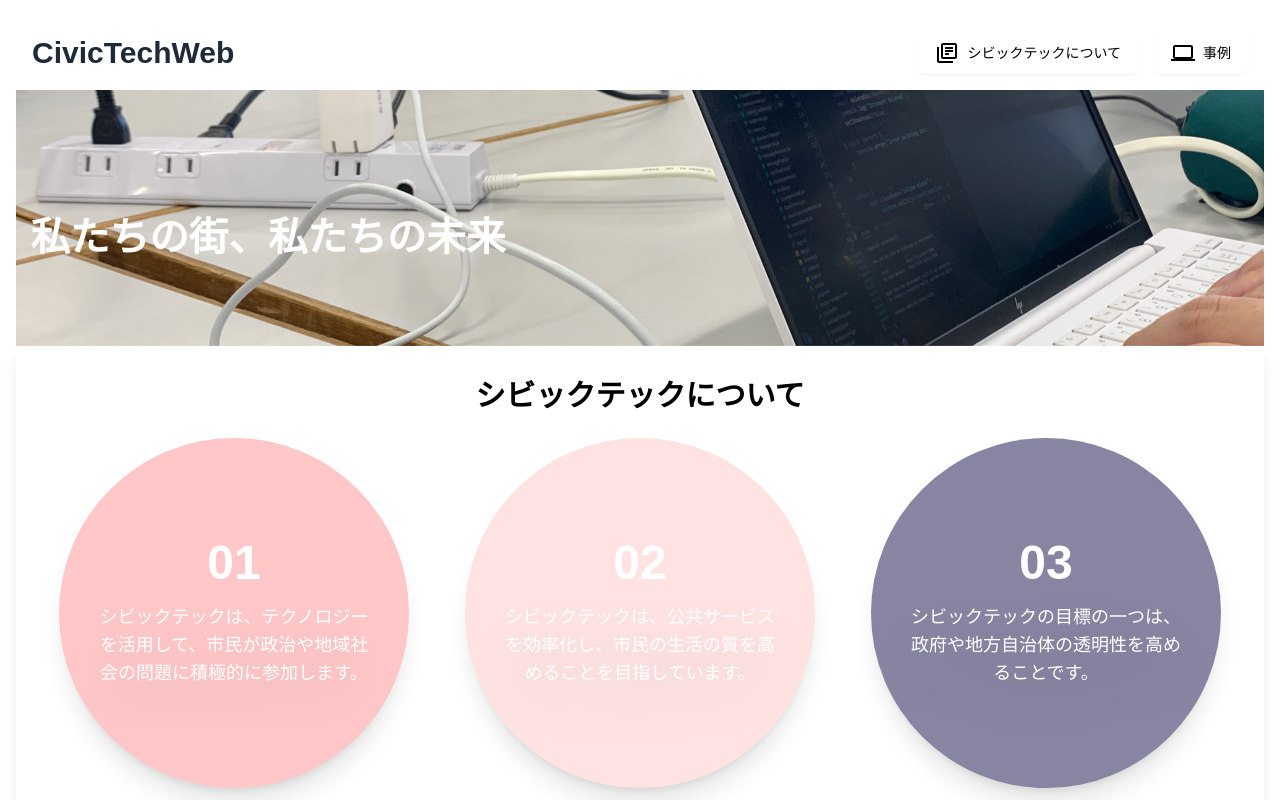
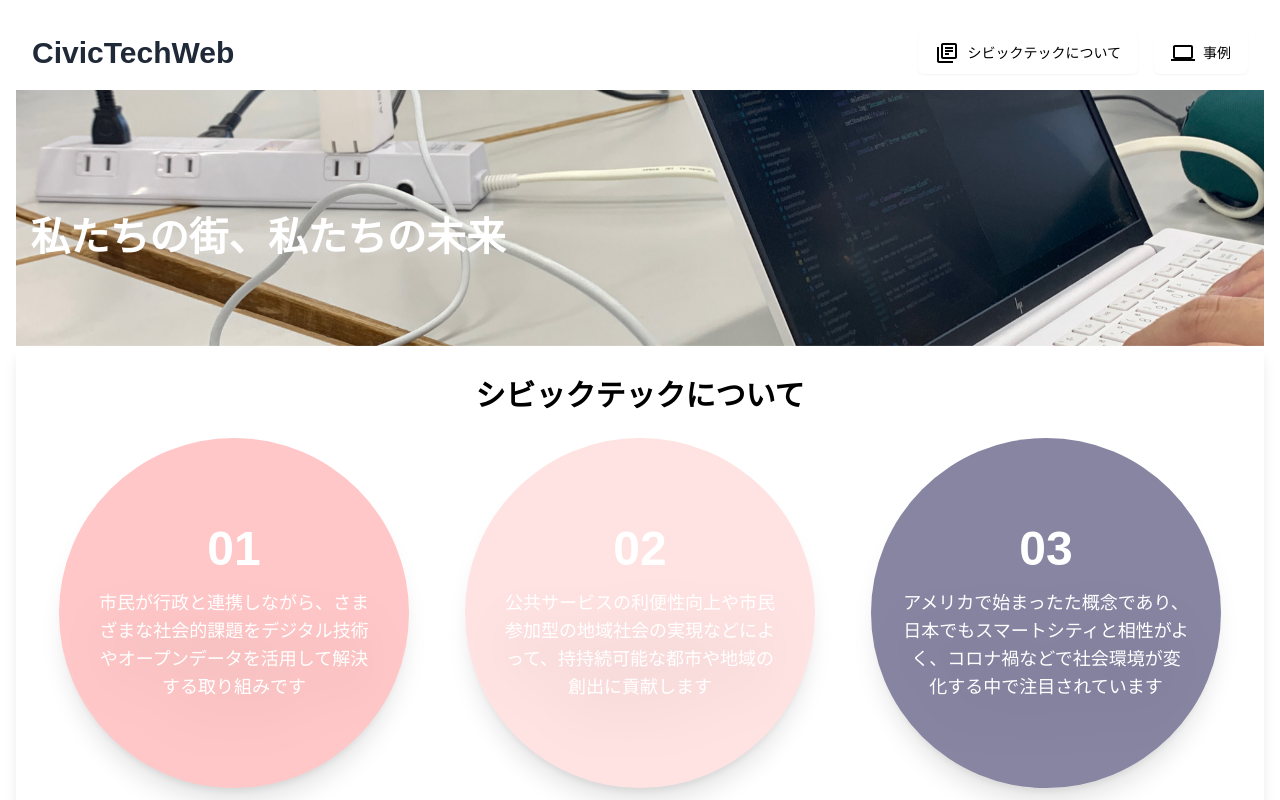
Before and after one commit to Yamamoto1012/Civictech_Web_2023, a Next.js app: page / in a window 1280 px wide. Shown: the top 800 px of the page. Built offline with nearby package versions, Linux system fonts and the light colour scheme; a web font is replaced by a local one.

Commit message:
文面変更

```diff
--- a/ui/AboutContainer.jsx
+++ b/ui/AboutContainer.jsx
@@ -7,17 +7,17 @@ export default function AboutContainer() {
       <div className="flex flex-wrap justify-center gap-5 md:gap-14">
         <AboutCircle
           title="01"
-          text="シビックテックは、テクノロジーを活用して、市民が政治や地域社会の問題に積極的に参加します。"
+          text="市民が行政と連携しながら、さまざまな社会的課題をデジタル技術やオープンデータを活用して解決する取り組みです"
           color="bg-[#FFC7C7]"
         />
         <AboutCircle
           title="02"
-          text="シビックテックは、公共サービスを効率化し、市民の生活の質を高めることを目指しています。"
+          text="公共サービスの利便性向上や市民参加型の地域社会の実現などによって、持持続可能な都市や地域の創出に貢献します"
           color="bg-[#FFE2E2]"
         />
         <AboutCircle
           title="03"
-          text="シビックテックの目標の一つは、政府や地方自治体の透明性を高めることです。"
+          text="アメリカで始まったた概念であり、日本でもスマートシティと相性がよく、コロナ禍などで社会環境が変化する中で注目されています"
           color="bg-[#8785A2]"
         />
       </div>
```
